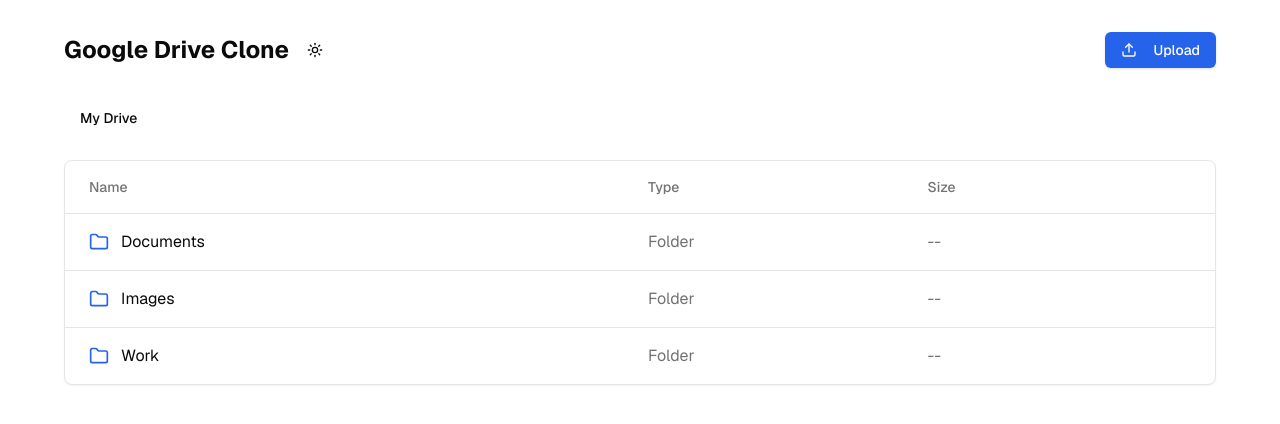
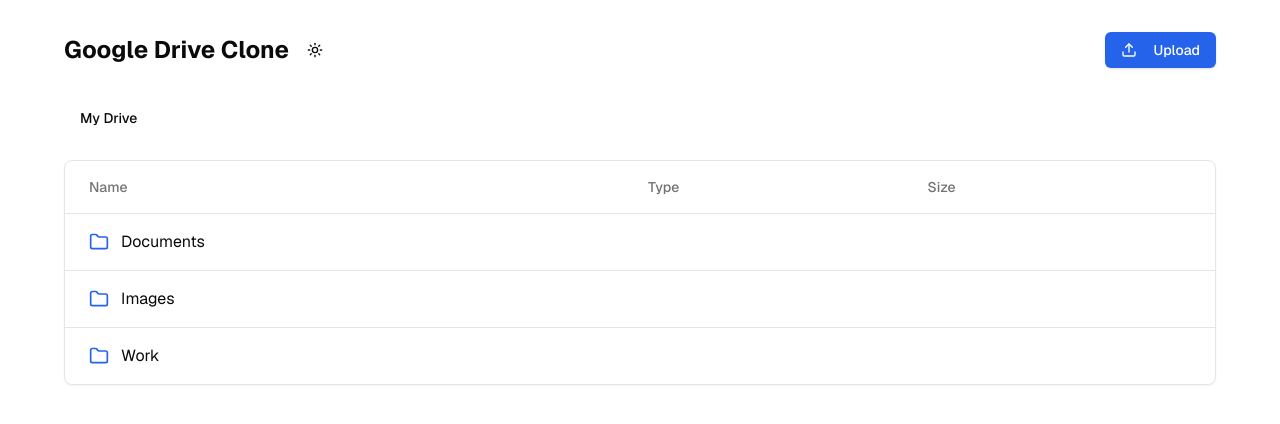
Before and after one commit to callumtaitmate/google-drive, a Next.js app: page / in a window 1280 px wide. Shown: the top 424 px of the page. Built offline with nearby package versions, Linux system fonts and the light colour scheme.

Commit message:
Mock Data Updated

```diff
--- /dev/null
+++ b/src/app/file-row.tsx
@@ -0,0 +1,59 @@
+import type { Folder, File } from "./initialData"
+import { Folder as FolderIcon, FileIcon } from "lucide-react";
+import Link from "next/link";
+
+export function FileRow(props: {file: File})
+{
+    const { file } = props;
+    return (
+
+
+    <li key={file.id} className="px-6 py-4 transition-colors hover:bg-muted/50">
+    <div className="grid grid-cols-12 items-center gap-4">
+      <div className="col-span-6 flex items-center">
+          <Link
+            href={file.url}
+            className="flex items-center hover:text-blue-600 dark:hover:text-blue-400"
+            target="_blank"
+          >
+            <FileIcon className="mr-3 text-gray-500" size={20} />
+            {file.name}
+          </Link>
+      </div>
+      <div className="col-span-3 text-muted-foreground">
+        {"file"}
+      </div>
+      <div className="col-span-3 text-muted-foreground">
+        {file.type === "folder" ? "--" : file.size}
+      </div>
+    </div>
+  </li>
+    )
+}
+
+export function FolderRow(props: {folder: Folder, handleFolderClick: () => void})
+{
+const { folder, handleFolderClick } = props;
+
+    return (
+
+
+    <li key={folder.id} className="px-6 py-4 transition-colors hover:bg-muted/50">
+    <div className="grid grid-cols-12 items-center gap-4">
+      <div className="col-span-6 flex items-center">
+
+          <button
+            onClick={() => handleFolderClick()}
+            className="flex items-center hover:text-blue-600 dark:hover:text-blue-400"
+          >
+            <FolderIcon className="mr-3 text-blue-600 dark:text-blue-400" size={20} />
+            {folder.name}
+          </button>
+
+      </div>
+      <div className="col-span-3 text-muted-foreground">
+      </div>
+    </div>
+  </li>
+    )
+}
--- a/src/app/initialData.ts
+++ b/src/app/initialData.ts
@@ -1,21 +1,77 @@
 export interface File {
-    id: string
-    name: string
-    type: "file" | "folder"
-    url?: string
-    parent: string | null
-    size?: string
-  }
+  id: string;
+  name: string;
+  type: "file" | "folder";
+  url: string;
+  parent: string | null;
+  size: string;
+}
 
-  export const mockFiles: File[] = [
-    { id: "1", name: "Documents", type: "folder", parent: null },
-    { id: "2", name: "Images", type: "folder", parent: null },
-    { id: "3", name: "Work", type: "folder", parent: null },
-    { id: "4", name: "Resume.pdf", type: "file", url: "/files/resume.pdf", parent: "1", size: "1.2 MB" },
-    { id: "5", name: "Project Proposal.docx", type: "file", url: "/files/proposal.docx", parent: "1", size: "2.5 MB" },
-    { id: "6", name: "Vacation.jpg", type: "file", url: "/files/vacation.jpg", parent: "2", size: "3.7 MB" },
-    { id: "7", name: "Profile Picture.png", type: "file", url: "/files/profile.png", parent: "2", size: "1.8 MB" },
-    { id: "8", name: "Presentations", type: "folder", parent: "3" },
-    { id: "9", name: "Q4 Report.pptx", type: "file", url: "/files/q4-report.pptx", parent: "8", size: "5.2 MB" },
-    { id: "10", name: "Budget.xlsx", type: "file", url: "/files/budget.xlsx", parent: "3", size: "1.5 MB" },
-  ]
+export type Folder = {
+  id: string;
+  name: string;
+  type: "folder";
+  parent: string;
+};
+
+export const mockFiles: File[] = [
+  { id: "1", name: "Documents", type: "folder", parent: null, url: "#", size: "1" },
+  { id: "2", name: "Images", type: "folder", parent: null, url: "#", size: "1"  },
+  { id: "3", name: "Work", type: "folder", parent: null, url: "#", size: "1"  },
+  {
+    id: "4",
+    name: "Resume.pdf",
+    type: "file",
+    url: "/files/resume.pdf",
+    parent: "1",
+    size: "1.2 MB",
+  },
+  {
+    id: "5",
+    name: "Project Proposal.docx",
+    type: "file",
+    url: "/files/proposal.docx",
+    parent: "1",
+    size: "2.5 MB",
+  },
+  {
+    id: "6",
+    name: "Vacation.jpg",
+    type: "file",
+    url: "/files/vacation.jpg",
+    parent: "2",
+    size: "3.7 MB",
+  },
+  {
+    id: "7",
+    name: "Profile Picture.png",
+    type: "file",
+    url: "/files/profile.png",
+    parent: "2",
+    size: "1.8 MB",
+  },
+  { id: "8", name: "Presentations", type: "folder", parent: "3" , url: "#", size: "1"  },
+  {
+    id: "9",
+    name: "Q4 Report.pptx",
+    type: "file",
+    url: "/files/q4-report.pptx",
+    parent: "8",
+    size: "5.2 MB",
+  },
+  {
+    id: "10",
+    name: "Budget.xlsx",
+    type: "file",
+    url: "/files/budget.xlsx",
+    parent: "3",
+    size: "1.5 MB",
+  },
+];
+
+export const mockFolders: Folder[] = [
+  { id: "1", name: "Documents", type: "folder", parent: "root" },
+  { id: "2", name: "Images", type: "folder", parent: "root" },
+  { id: "3", name: "Work", type: "folder", parent: "root" },
+  { id: "4", name: "Presentations", type: "folder", parent: "3" },
+];
--- a/src/app/page.tsx
+++ b/src/app/page.tsx
@@ -1,39 +1,42 @@
 "use client";
 
-import { useState } from "react";
-import { mockFiles } from "~/app/initialData";
-import { Folder, FileIcon, Upload, ChevronRight } from "lucide-react";
-import Link from "next/link";
+import { useMemo, useState } from "react";
+import { mockFiles, mockFolders } from "~/app/initialData";
+import { Upload, ChevronRight } from "lucide-react";
 import { Button } from "~/components/ui/button";
 import { ThemeToggle } from "~/components/ui/theme-toggle";
+import { FileRow, FolderRow } from "./file-row";
 
 export default function GoogleDriveClone() {
-  const [currentFolder, setCurrentFolder] = useState<string | null>(null);
+  const [currentFolder, setCurrentFolder] = useState<string>("root");
 
   const getCurrentFiles = () => {
     return mockFiles.filter((file) => file.parent === currentFolder);
+  };
+  const getCurrentFolders = () => {
+    return mockFolders.filter((folder) => folder.parent === currentFolder);
   };
 
   const handleFolderClick = (folderId: string) => {
     setCurrentFolder(folderId);
   };
 
-  const getBreadcrumbs = () => {
+  const breadcrumbs = useMemo(() => {
     const breadcrumbs = [];
     let currentId = currentFolder;
 
-    while (currentId !== null) {
-      const folder = mockFiles.find((file) => file.id === currentId);
+    while (currentId !== "root") {
+      const folder = mockFolders.find((file) => file.id === currentId);
       if (folder) {
         breadcrumbs.unshift(folder);
-        currentId = folder.parent;
+        currentId = folder.parent ?? "root";
       } else {
         break;
       }
     }
 
     return breadcrumbs;
-  };
+  }, [currentFolder]);
 
   const handleUpload = () => {
     alert("Upload functionality would be implemented here");
@@ -58,13 +61,13 @@
 
         <div className="mb-6 flex items-center">
           <Button
-            onClick={() => setCurrentFolder(null)}
+            onClick={() => setCurrentFolder("root")}
             variant="ghost"
             className="mr-2"
           >
             My Drive
           </Button>
-          {getBreadcrumbs().map((folder, index) => (
+          {breadcrumbs.map((folder) => (
             <div key={folder.id} className="flex items-center">
               <ChevronRight className="mx-2 text-muted-foreground" size={16} />
               <Button
@@ -86,36 +89,11 @@
             </div>
           </div>
           <ul className="divide-y">
+            {getCurrentFolders().map((folder) => (
+              <FolderRow key={folder.id} folder={folder} handleFolderClick={() => handleFolderClick(folder.id)} />
+            ))}
             {getCurrentFiles().map((file) => (
-              <li key={file.id} className="px-6 py-4 transition-colors hover:bg-muted/50">
-                <div className="grid grid-cols-12 items-center gap-4">
-                  <div className="col-span-6 flex items-center">
-                    {file.type === "folder" ? (
-                      <button
-                        onClick={() => handleFolderClick(file.id)}
-                        className="flex items-center hover:text-blue-600 dark:hover:text-blue-400"
-                      >
-                        <Folder className="mr-3 text-blue-600 dark:text-blue-400" size={20} />
-                        {file.name}
-                      </button>
-                    ) : (
-                      <Link
-                        href={file.url ?? "#"}
-                        className="flex items-center hover:text-blue-600 dark:hover:text-blue-400"
-                      >
-                        <FileIcon className="mr-3 text-gray-500" size={20} />
-                        {file.name}
-                      </Link>
-                    )}
-                  </div>
-                  <div className="col-span-3 text-muted-foreground">
-                    {file.type === "folder" ? "Folder" : "File"}
-                  </div>
-                  <div className="col-span-3 text-muted-foreground">
-                    {file.type === "folder" ? "--" : file.size}
-                  </div>
-                </div>
-              </li>
+              <FileRow key={file.id} file={file}/>
             ))}
           </ul>
         </div>
```
